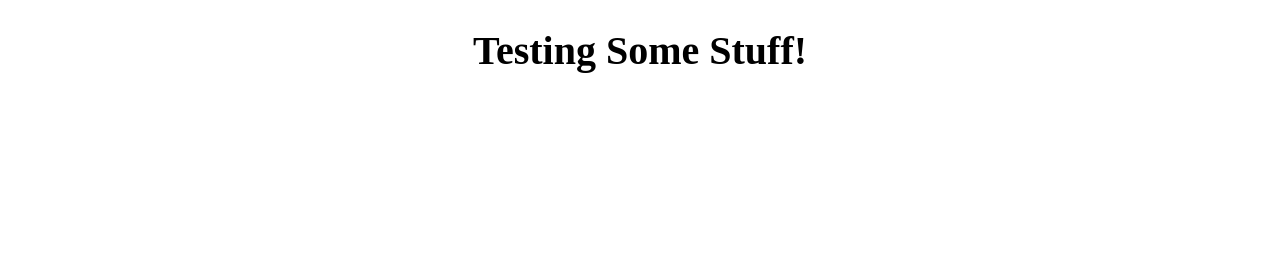
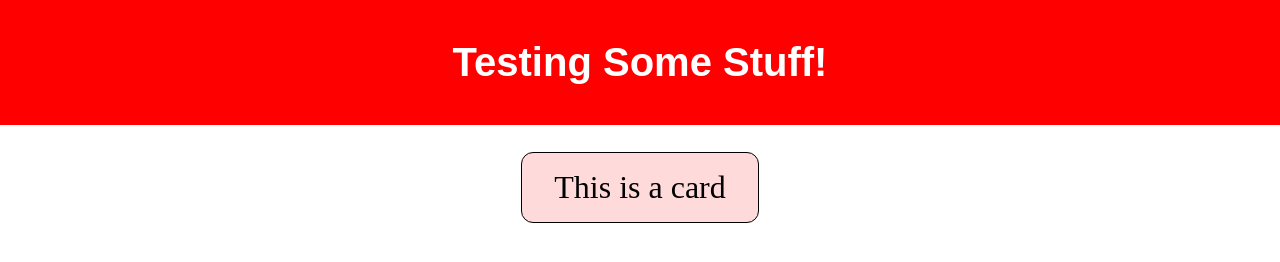
Before and after one commit to chrismochinski/intersectional-observers, a plain HTML site: page index.html in a window 1280 px wide. Drawn offline with Linux system fonts and the light colour scheme.

Commit message:
progress - card built, started JS observers

```diff
--- a/index.html
+++ b/index.html
@@ -11,6 +11,27 @@
   <body>
     <div class="page">
       <h1>Testing Some Stuff!</h1>
+
+        <div class="cardContainer">
+            <div class="card show">This is a card</div>
+            <div class="card">This is a card</div>
+            <div class="card">This is a card</div>
+            <div class="card">This is a card</div>
+            <div class="card">This is a card</div>
+            <div class="card">This is a card</div>
+            <div class="card">This is a card</div>
+            <div class="card">This is a card</div>
+            <div class="card">This is a card</div>
+            <div class="card">This is a card</div>
+            <div class="card">This is a card</div>
+            <div class="card">This is a card</div>
+            <div class="card">This is a card</div>
+            <div class="card">This is a card</div>
+        </div>
+
+
+
+
     </div>
   </body>
 </html>
--- a/script.js
+++ b/script.js
@@ -0,0 +1,9 @@
+console.log('js ready');
+
+const cards = document.querySelectorAll(".card");
+
+ const observer = new IntersectionObserver(entries => {
+     console.log('entries', entries);
+ })
+
+ observer.observe(cards[0]);
--- a/styles.css
+++ b/styles.css
@@ -7,5 +7,31 @@ h1 {
     font-size: 2.5em;
     margin-inline: auto;
     text-align: center;
+    background-color: red;
+    padding:1em 0;
+    margin-top: 0;
+    color: white;
+    font-family: sans-serif;
+}
 
+.cardContainer {
+    display: flex;
+    flex-direction: column;
+    gap: 1em;
+    align-items: center;
 }
+
+.card {
+    background: #ff000025;
+    padding: 0.5em 1em;
+    border-radius: 12px;
+    border: 1px solid black;
+    transition: 300ms;
+    opacity: 0;
+    font-size: 2rem;
+}
+
+.card.show {
+    transform: translateX(0);
+    opacity: 1;
+}
```
